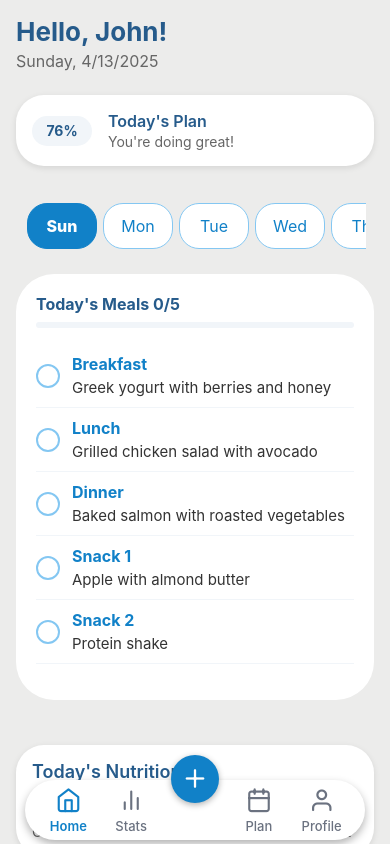
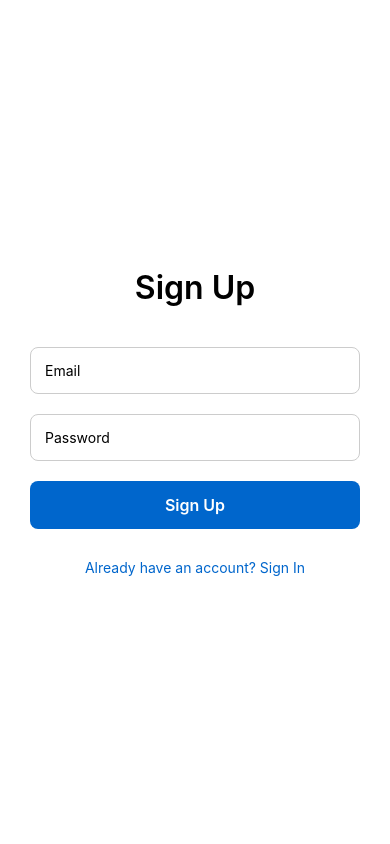
Before and after one commit to a-elhaag/ai-diet-planner, a React Native app: screen /SignUp in a window 390 px wide. Built offline with nearby package versions, Linux system fonts and the light colour scheme.

Commit message:
Sign in and sign up Front end

```diff
--- /dev/null
+++ b/AppNavigator.tsx
@@ -0,0 +1,20 @@
+import React from 'react';
+import { NavigationContainer } from '@react-navigation/native';
+import { createNativeStackNavigator } from '@react-navigation/native-stack';
+import SignInScreen from './screens/SignInScreen';
+import SignUpScreen from './screens/SignUpScreen';
+import App from './App'; // this is your actual main app
+
+const Stack = createNativeStackNavigator();
+
+export default function AppNavigator() {
+  return (
+    <NavigationContainer>
+      <Stack.Navigator initialRouteName="SignIn" screenOptions={{ headerShown: false }}>
+        <Stack.Screen name="SignIn" component={SignInScreen} />
+        <Stack.Screen name="SignUp" component={SignUpScreen} />
+        <Stack.Screen name="MainApp" component={App} />
+      </Stack.Navigator>
+    </NavigationContainer>
+  );
+}
--- a/index.ts
+++ b/index.ts
@@ -1,8 +1,4 @@
 import { registerRootComponent } from 'expo';
+import AppNavigator from './AppNavigator';
 
-import App from './App';
-
-// registerRootComponent calls AppRegistry.registerComponent('main', () => App);
-// It also ensures that whether you load the app in Expo Go or in a native build,
-// the environment is set up appropriately
-registerRootComponent(App);
+registerRootComponent(AppNavigator);
--- /dev/null
+++ b/screens/SignInScreen.tsx
@@ -0,0 +1,85 @@
+import React, { useState } from 'react';
+import { View, Text, TextInput, TouchableOpacity, StyleSheet, Alert } from 'react-native';
+import { useNavigation } from '@react-navigation/native';
+
+export default function SignInScreen() {
+  const navigation = useNavigation();
+  const [email, setEmail] = useState('');
+  const [password, setPassword] = useState('');
+
+  const handleSignIn = () => {
+    // For now, just simulate a login
+    if (email && password) {
+      // Later: Replace with real API call
+      navigation.navigate('MainApp' as never); // type assertion to satisfy navigation
+    } else {
+      Alert.alert('Error', 'Please enter email and password');
+    }
+  };
+
+  return (
+    <View style={styles.container}>
+      <Text style={styles.title}>Sign In</Text>
+      <TextInput
+        placeholder="Email"
+        style={styles.input}
+        onChangeText={setEmail}
+        value={email}
+        autoCapitalize="none"
+      />
+      <TextInput
+        placeholder="Password"
+        style={styles.input}
+        onChangeText={setPassword}
+        value={password}
+        secureTextEntry
+      />
+      <TouchableOpacity style={styles.button} onPress={handleSignIn}>
+        <Text style={styles.buttonText}>Sign In</Text>
+      </TouchableOpacity>
+
+      <TouchableOpacity onPress={() => navigation.navigate('SignUp' as never)}>
+        <Text style={styles.switchText}>Don't have an account? Sign Up</Text>
+      </TouchableOpacity>
+    </View>
+  );
+}
+
+const styles = StyleSheet.create({
+  container: {
+    flex: 1,
+    backgroundColor: '#fff',
+    justifyContent: 'center',
+    paddingHorizontal: 30,
+  },
+  title: {
+    fontSize: 32,
+    fontWeight: '600',
+    marginBottom: 40,
+    alignSelf: 'center',
+  },
+  input: {
+    borderWidth: 1,
+    borderColor: '#ccc',
+    padding: 14,
+    borderRadius: 8,
+    marginBottom: 20,
+  },
+  button: {
+    backgroundColor: '#0066cc',
+    padding: 14,
+    borderRadius: 8,
+    alignItems: 'center',
+    marginBottom: 10,
+  },
+  buttonText: {
+    color: '#fff',
+    fontWeight: '600',
+    fontSize: 16,
+  },
+  switchText: {
+    color: '#0066cc',
+    textAlign: 'center',
+    marginTop: 20,
+  },
+});
--- /dev/null
+++ b/screens/SignUpScreen.tsx
@@ -0,0 +1,85 @@
+import React, { useState } from 'react';
+import { View, Text, TextInput, TouchableOpacity, StyleSheet, Alert } from 'react-native';
+import { useNavigation } from '@react-navigation/native';
+
+export default function SignUpScreen() {
+  const navigation = useNavigation();
+  const [email, setEmail] = useState('');
+  const [password, setPassword] = useState('');
+
+  const handleSignUp = () => {
+    if (email && password) {
+      // Later: send data to backend
+      Alert.alert('Success', 'Account created!');
+      navigation.navigate('SignIn' as never);
+    } else {
+      Alert.alert('Error', 'Please enter email and password');
+    }
+  };
+
+  return (
+    <View style={styles.container}>
+      <Text style={styles.title}>Sign Up</Text>
+      <TextInput
+        placeholder="Email"
+        style={styles.input}
+        onChangeText={setEmail}
+        value={email}
+        autoCapitalize="none"
+      />
+      <TextInput
+        placeholder="Password"
+        style={styles.input}
+        onChangeText={setPassword}
+        value={password}
+        secureTextEntry
+      />
+      <TouchableOpacity style={styles.button} onPress={handleSignUp}>
+        <Text style={styles.buttonText}>Sign Up</Text>
+      </TouchableOpacity>
+
+      <TouchableOpacity onPress={() => navigation.navigate('SignIn' as never)}>
+        <Text style={styles.switchText}>Already have an account? Sign In</Text>
+      </TouchableOpacity>
+    </View>
+  );
+}
+
+const styles = StyleSheet.create({
+    container: {
+      flex: 1,
+      backgroundColor: '#fff',
+      justifyContent: 'center',
+      paddingHorizontal: 30,
+    },
+    title: {
+      fontSize: 32,
+      fontWeight: '600',
+      marginBottom: 40,
+      alignSelf: 'center',
+    },
+    input: {
+      borderWidth: 1,
+      borderColor: '#ccc',
+      padding: 14,
+      borderRadius: 8,
+      marginBottom: 20,
+    },
+    button: {
+      backgroundColor: '#0066cc',
+      padding: 14,
+      borderRadius: 8,
+      alignItems: 'center',
+      marginBottom: 10,
+    },
+    buttonText: {
+      color: '#fff',
+      fontWeight: '600',
+      fontSize: 16,
+    },
+    switchText: {
+      color: '#0066cc',
+      textAlign: 'center',
+      marginTop: 20,
+    },
+  });
```
